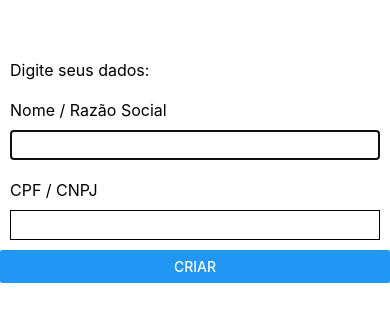
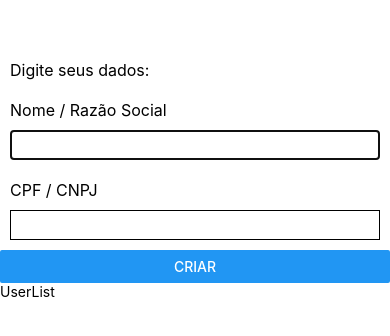
Before and after one commit to raonirenosto/ruptiva-code-challenge, a React Native app: screen / in a window 390 px wide. Shown: the top 336 px of the page. Built offline with nearby package versions, Linux system fonts and the light colour scheme.

Commit message:
Create UserList component

```diff
--- /dev/null
+++ b/src/app/components/UserList/UserList.js
@@ -0,0 +1,13 @@
+import React from 'react';
+import { View, Text, StyleSheet } from 'react-native';
+
+const UserList = () => {
+  return <View>
+    <Text>UserList</Text>
+  </View>
+};
+
+const styles = StyleSheet.create({
+});
+
+export default UserList;
--- a/src/app/screens/MainScreen.js
+++ b/src/app/screens/MainScreen.js
@@ -1,11 +1,13 @@
 import React from 'react';
 import { View, Text, StyleSheet } from 'react-native';
-import Form from '../components/UserForm/UserForm';
+import UserForm from '../components/UserForm/UserForm';
+import UserList from '../components/UserList/UserList';
 
 const MainScreen = () => {
   return <View>
     <Text style={styles.text}>Digite seus dados: </Text>
-    <Form />
+    <UserForm />
+    <UserList />
   </View>
 };
 
```
